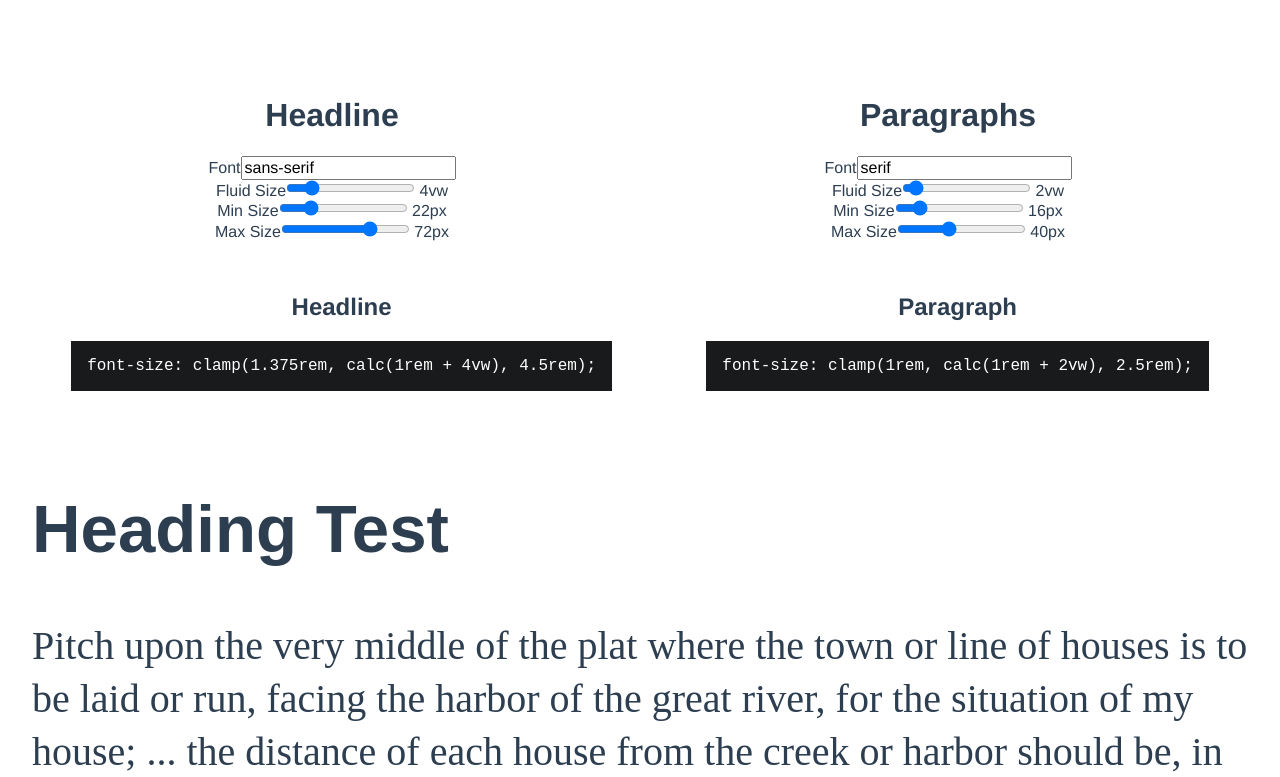
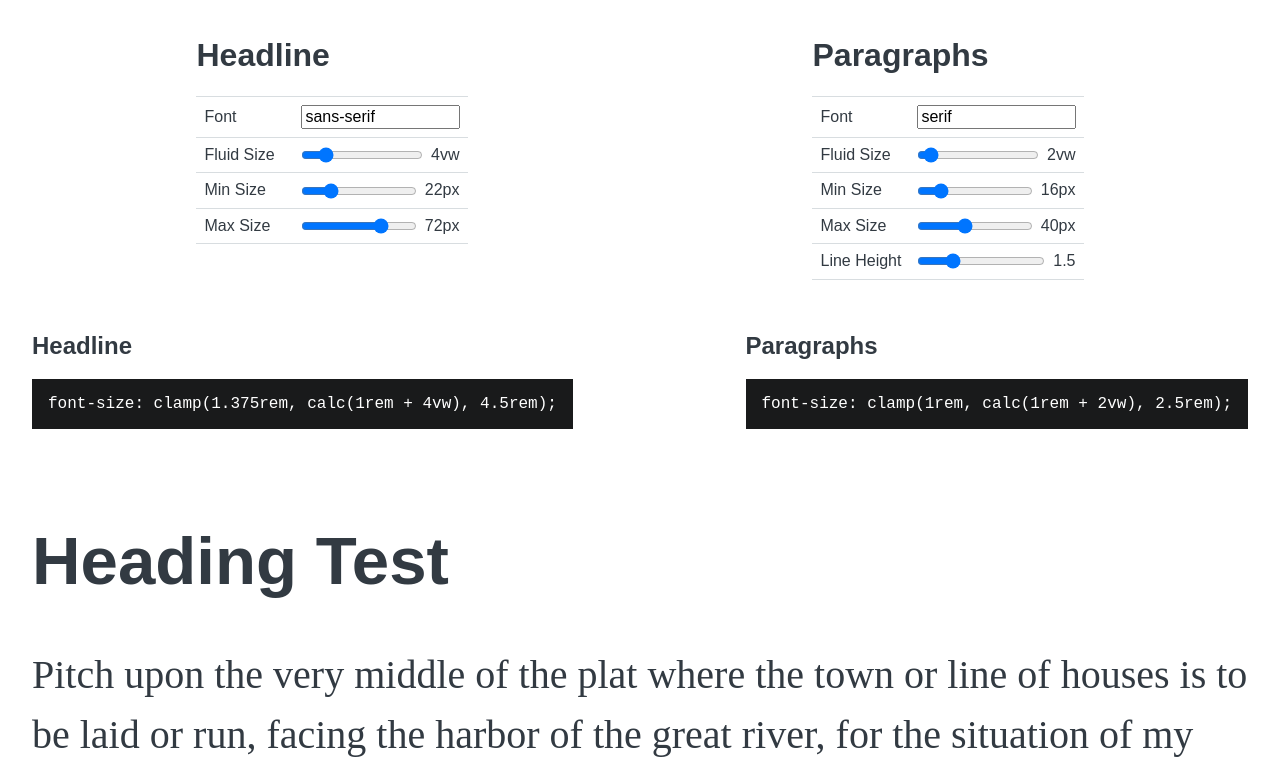
Before and after one commit to bdnorris/fluid-type-tester, a Vue app: page / in a window 1280 px wide. Shown: the top 777 px of the page. Built offline with nearby package versions, Linux system fonts and the light colour scheme.

Commit message:
style cleanup

```diff
--- a/src/App.vue
+++ b/src/App.vue
@@ -14,7 +14,8 @@ import TypePreview from './components/TypePreview.vue'
 body {
   font-family: sans-serif;
   font-size: 16 * 1px;
-  color: rgb(25, 26, 27);
+  /* color: rgb(25, 26, 27); */
+  color: #323a42;
   padding: 0;
   margin: 0;
   scroll-behavior: smooth;
@@ -23,13 +24,4 @@ body {
   -moz-osx-font-smoothing: grayscale;
   overflow-x: hidden;
 }
-
-#app {
-  font-family: Avenir, Helvetica, Arial, sans-serif;
-  -webkit-font-smoothing: antialiased;
-  -moz-osx-font-smoothing: grayscale;
-  text-align: center;
-  color: #2c3e50;
-  margin-top: 60px;
-}
 </style>
--- a/src/components/Controls.vue
+++ b/src/components/Controls.vue
@@ -4,7 +4,7 @@
 			<label for="font-stack">Font</label>
 			<input type="text" id="font-stack" v-model="_font" />
 		</div>
-		<div>
+		<div class="controls__item">
 			<label for="fluid-size">Fluid Size</label>
 			<input
 				type="range"
@@ -16,7 +16,7 @@
 			/>
 			{{ fluidSize }}vw
 		</div>
-		<div>
+		<div class="controls__item">
 			<label for="min-size">Min Size</label>
 			<input
 				type="range"
@@ -28,7 +28,7 @@
 			/>
 			{{ minSize }}px
 		</div>
-		<div>
+		<div class="controls__item">
 			<label for="max-size">Max Size</label>
 			<input
 				type="range"
@@ -39,6 +39,18 @@
 				v-model="_maxSize"
 			/>
 			{{ maxSize }}px
+		</div>
+		<div v-if="lineHeight" class="controls__item">
+			<label for="paragraph-line-height">Line Height</label>
+			<input
+				type="range"
+				id="paragraph-line-height"
+				v-model="_lineHeight"
+				min="1"
+				max="3"
+				step="0.01"
+			/>
+			{{ lineHeight }}
 		</div>
 	</div>
 </template>
@@ -52,6 +64,7 @@ export default {
       _minSize: this.minSize,
       _maxSize: this.maxSize,
       _font: this.font,
+			_lineHeight: this.lineHeight,
     }
   },
 	props: {
@@ -70,7 +83,11 @@ export default {
 		font: {
 			type: String,
 			default: 'sans-serif'
-		}
+		},
+		lineHeight: {
+			type: [Number, String],
+			default: ''
+		},
 	},
 	watch: {
 		_fluidSize(newValue) {
@@ -84,10 +101,33 @@ export default {
 		},
 		_font(newValue) {
 			this.$emit('fontChange', newValue)
+		},
+		_lineHeight(newValue) {
+			this.$emit('lineHeightChange', newValue)
 		}
 	},
 }
 </script>
 
-<style>
+<style lang="scss">
+.controls__item {
+	display: flex;
+	align-items: center;
+	gap: 0.5em;
+	// border-color: rgb(238, 242, 245);
+	border-bottom: 1px solid rgb(216, 221, 224);
+	padding: 0.5em;
+	&:nth-child(1) {
+		border-top: 1px solid rgb(216, 221, 224);
+		// border-color: rgb(228, 234, 238);
+	}
+	label {
+		flex: 1 0 10ch;
+		text-align: left;
+
+	}
+	input {
+		width: 100%;
+	}
+}
 </style>
--- a/src/components/TypePreview.vue
+++ b/src/components/TypePreview.vue
@@ -24,6 +24,8 @@
         :min-size=minParagraphSize
         @maxSizeChange="updateParagraphMaxSize"
         :max-size=maxParagraphSize
+        @lineHeightChange="updateParagraphLineHeight"
+        :line-height=paragraphLineHeight
       />
     </div>
   </div>
@@ -33,7 +35,7 @@
       <pre>font-size: clamp({{ minHeadlineSizeRem }}rem, calc(1rem + {{ fluidHeadlineSize }}vw), {{ maxHeadlineSizeRem }}rem);</pre>
     </div>
     <div class="code">
-      <h2>Paragraph</h2>
+      <h2>Paragraphs</h2>
       <pre>font-size: clamp({{ minParagraphSizeRem }}rem, calc(1rem + {{ fluidParagraphSize }}vw), {{ maxParagraphSizeRem }}rem);</pre>
     </div>
   </div>
@@ -81,6 +83,7 @@ export default {
 			maxParagraphSize: 40,
 			headlineFont: "sans-serif",
 			paragraphFont: "serif",
+      paragraphLineHeight: 1.5,
 		};
 	},
 	computed: {
@@ -154,6 +157,9 @@ export default {
 		paragraphFontStackProcessed(newValue) {
 			this.$refs.preview.style.setProperty("--font-paragraph-family", newValue);
 		},
+    paragraphLineHeight(newValue) {
+      this.$refs.preview.style.setProperty("--paragraph-line-height", newValue);
+    },
 	},
 	methods: {
 		updateHeadlineFont(value) {
@@ -180,6 +186,9 @@ export default {
 		updateParagraphMaxSize(value) {
 			this.maxParagraphSize = value;
 		},
+    updateParagraphLineHeight(value) {
+      this.paragraphLineHeight = value
+    },
 	},
 };
 </script>
@@ -197,6 +206,7 @@ export default {
 	--max-paragraph-size: 2.5rem;
 	--font-headline-family: sans-serif;
 	--font-paragraph-family: serif;
+  --paragraph-line-height: 1.5;
 	padding: 1em max(2rem, (50vw - 960px) / 2);
 	/* max-width: 85%; */
 	/* overflow: scroll; */
@@ -204,8 +214,8 @@ export default {
 	h1,
 	p {
 		text-align: left;
-		line-height: 1.333;
 		transition: font-size 200ms ease-in-out;
+		transition: line-height 200ms ease-in-out;
 	}
 	h1 {
 		font-family: var(--font-headline-family);
@@ -222,6 +232,7 @@ export default {
 			calc(1rem + var(--fluid-paragraph-size, 3vw)),
 			var(--max-paragraph-size, 2rem)
 		);
+    line-height: var(--paragraph-line-height);
 	}
 }
 pre {
@@ -238,4 +249,7 @@ pre {
 	padding: 1em max(2rem, (50vw - 960px) / 2);
   gap: 1em;
 }
+.code-wrap {
+  justify-content: space-between;
+}
 </style>
```
